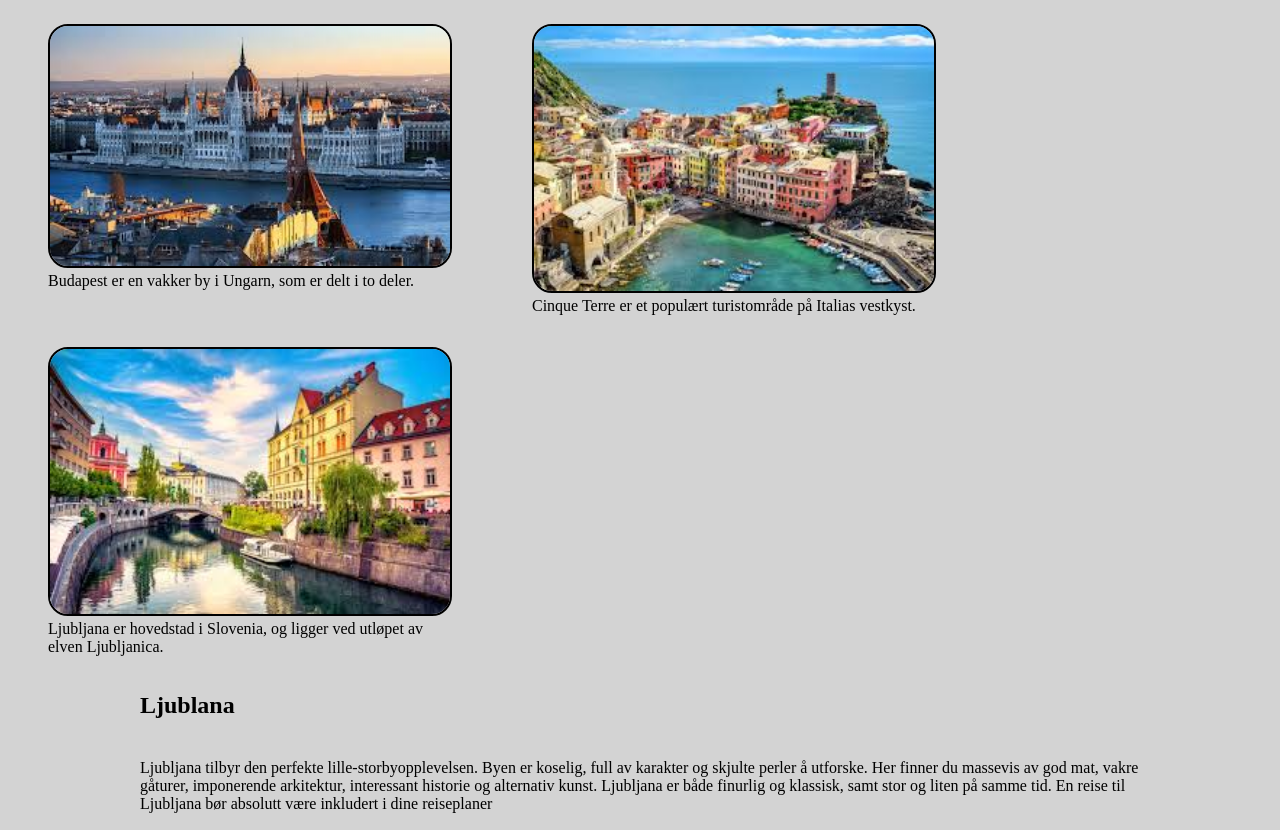
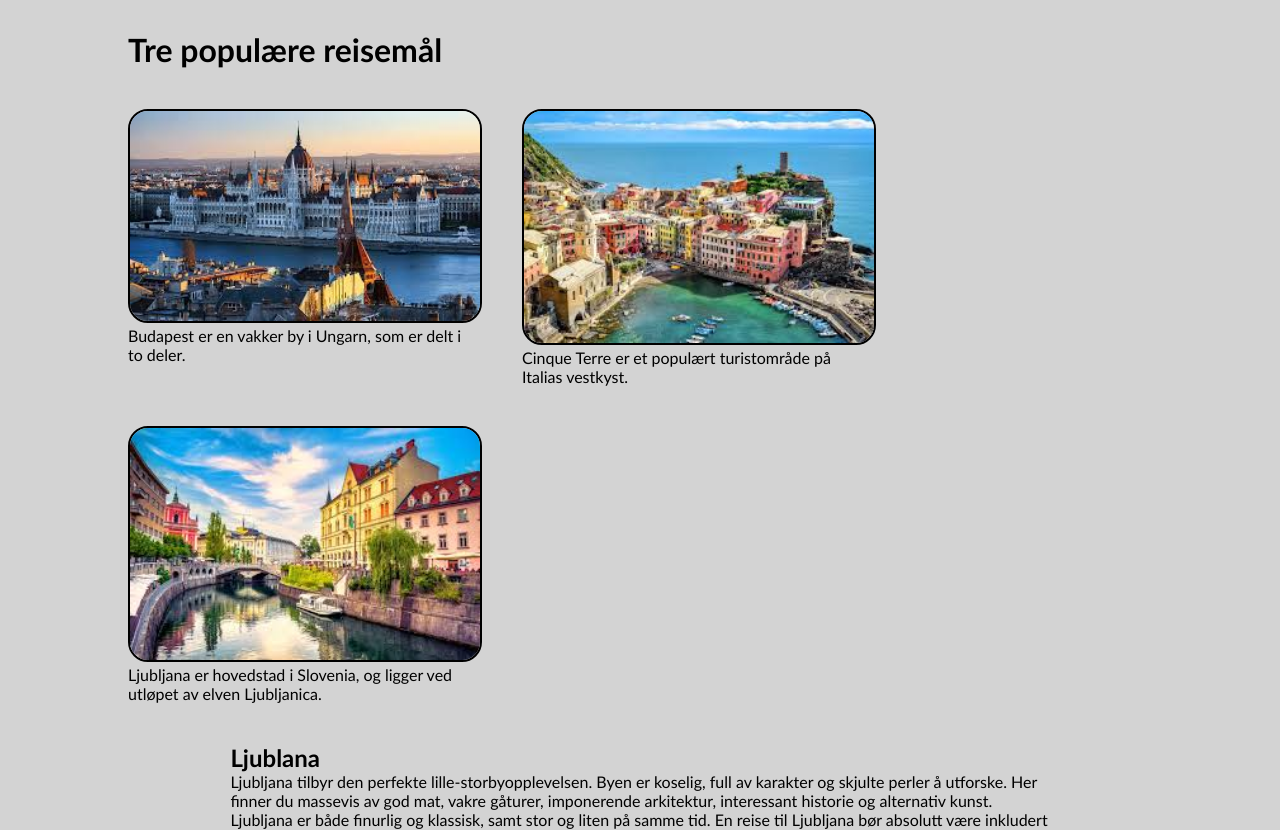
Before and after one commit to mimmelim/YFF2024-2025, a plain HTML site: page byer/bedreindex.html in a window 1280 px wide. Shown: the top 830 px of the page. Drawn offline with Linux system fonts and the light colour scheme.

Commit message:
oppdatert paddings og margins

```diff
--- a/byer/bedreindex.html
+++ b/byer/bedreindex.html
@@ -8,6 +8,10 @@
 </head>
 
 <body>
+    <header>
+        <h1>Tre populære reisemål</h1>
+    </header>
+    <main>
         <section class="flyt">
             <figure>
                 <img id="budapest" src="bilder/budapest.png" alt="">
@@ -66,6 +70,9 @@
                 på nattklubbene til tidlig morgen!
             </p>
         </section>
+    </main>
+    <footer>
 
+    </footer>
 </body>
 </html>
--- a/byer/stiler.css
+++ b/byer/stiler.css
@@ -1,22 +1,44 @@
+*{
+    margin: 0;
+    padding: 0;
+}
 body{
     background-color: rgb(211, 211, 211);
+    font-family: 'Gill Sans', 'Gill Sans MT', Calibri, 'Trebuchet MS', sans-serif;
+}
+
+main, header{
+    width: 80%;
+    margin: auto;
+}
+
+footer{
+    margin: 100px;
 }
 
 img, figcaption{
-    width: 400px;
-
+    width: 350px;
 }
 
 img{
     border: 2px solid black;
     border-radius: 20px;
+    margin-right: 40px;
+    margin-top: 40px;
 }
 
 p, h2{
-    width: 1000px;
+    width: 80%;
     margin: auto;
-    padding: 20px;
+}
 
+h2{
+    padding-top: 40px ;
+}
+
+h1{
+    padding-top: 30px;
+    font-size: xx-large;
 }
 
 .flyt{
```
Lines whose indentation alone changed are shown as unchanged.
